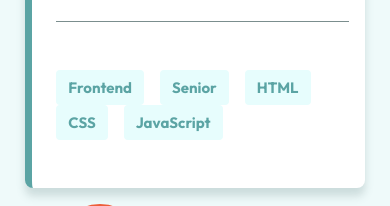
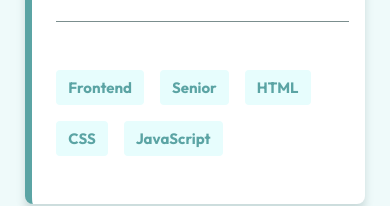
Before and after one commit to asaphoncho/static-job-listing, a React (Vite) app: page / in a window 390 px wide. Shown: the part 406-612 px from the top of the page. Built offline with nearby package versions, Linux system fonts and the light colour scheme.

Commit message:
added row gap to 'tags' class

```diff
--- a/src/index.css
+++ b/src/index.css
@@ -267,6 +267,7 @@ body {
     height: auto;
     width: auto;
     flex-wrap: wrap;
+    row-gap: 1rem;
   }
   .position-title {
     font-size: 1.5rem;
```
